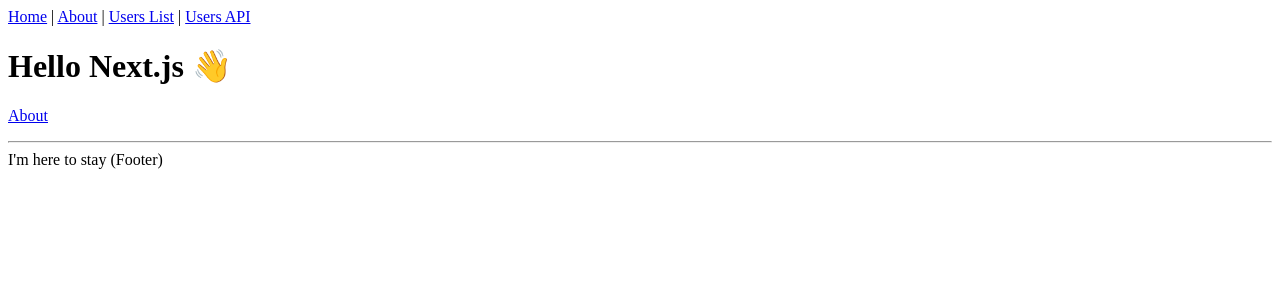
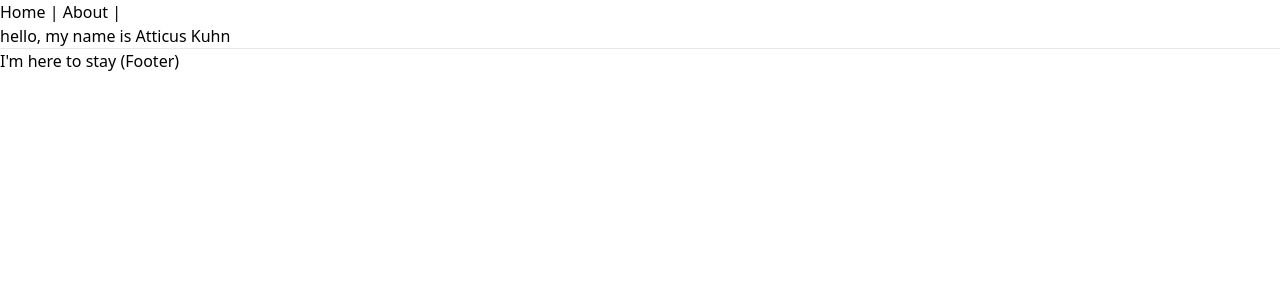
Before and after one commit to AtticusKuhn/atticuskuhn.github.io, a Next.js app: page / in a window 1280 px wide. Shown: the top 300 px of the page. Built offline with nearby package versions, Linux system fonts and the light colour scheme.

Commit message:
inital commit

```diff
--- a/components/Layout.tsx
+++ b/components/Layout.tsx
@@ -14,7 +14,7 @@
       <meta charSet="utf-8" />
       <meta name="viewport" content="initial-scale=1.0, width=device-width" />
     </Head>
-    <header>
+    <header className="mx-auto">
       <nav>
         <Link href="/">
           <a>Home</a>
@@ -24,10 +24,7 @@
           <a>About</a>
         </Link>{' '}
         |{' '}
-        <Link href="/users">
-          <a>Users List</a>
-        </Link>{' '}
-        | <a href="/api/users">Users API</a>
+
       </nav>
     </header>
     {children}
--- a/package.json
+++ b/package.json
@@ -15,6 +15,8 @@
     "@types/node": "^12.12.21",
     "@types/react": "^17.0.2",
     "@types/react-dom": "^17.0.1",
+    "postcss-preset-env": "^7.2.3",
+    "tailwindcss": "^3.0.15",
     "typescript": "4.0"
   }
 }
--- /dev/null
+++ b/pages/_app.tsx
@@ -0,0 +1,10 @@
+import React from 'react'
+import { AppProps } from 'next/app'
+
+import '../styles/index.css'
+
+function MyApp({ Component, pageProps }: AppProps) {
+    return <Component {...pageProps} />
+}
+
+export default MyApp
--- a/pages/api/users/index.ts
+++ /dev/null
@@ -1,16 +0,0 @@
-import { NextApiRequest, NextApiResponse } from 'next'
-import { sampleUserData } from '../../../utils/sample-data'
-
-const handler = (_req: NextApiRequest, res: NextApiResponse) => {
-  try {
-    if (!Array.isArray(sampleUserData)) {
-      throw new Error('Cannot find user data')
-    }
-
-    res.status(200).json(sampleUserData)
-  } catch (err: any) {
-    res.status(500).json({ statusCode: 500, message: err.message })
-  }
-}
-
-export default handler
--- a/pages/index.tsx
+++ b/pages/index.tsx
@@ -1,14 +1,10 @@
-import Link from 'next/link'
+// import Link from 'next/link'
 import Layout from '../components/Layout'
 
 const IndexPage = () => (
-  <Layout title="Home | Next.js + TypeScript Example">
-    <h1>Hello Next.js 👋</h1>
-    <p>
-      <Link href="/about">
-        <a>About</a>
-      </Link>
-    </p>
+  <Layout>
+    hello, my name is Atticus Kuhn
+
   </Layout>
 )
 
--- /dev/null
+++ b/postcss.config.js
@@ -0,0 +1,6 @@
+module.exports = {
+    plugins: [
+        'tailwindcss',
+        'postcss-preset-env',
+    ],
+}
--- /dev/null
+++ b/styles/index.css
@@ -0,0 +1,7 @@
+/* @tailwind base;
+@tailwind components;
+@tailwind utilities; */
+@import 'tailwindcss/base';
+@import 'tailwindcss/components';
+/* @import './base.css'; */
+@import 'tailwindcss/utilities';
--- /dev/null
+++ b/tailwind.config.js
@@ -0,0 +1,51 @@
+function withOpacity(variableName) {
+  return ({ opacityValue }) => {
+    if (opacityValue !== undefined) {
+      return `rgba(var(${variableName}), ${opacityValue})`;
+    }
+    return `rgb(var(${variableName}))`;
+  };
+}
+module.exports = {
+  content: ['./pages/**/*.{js,jsx,ts,tsx}'],
+  theme: {
+    extend: {
+      fontFamily: {
+        primary: ['Inter'],
+      },
+      colors: {
+        primary: {
+          // Customize it on globals.css :root
+          50: withOpacity('--tw-clr-primary-50'),
+          100: withOpacity('--tw-clr-primary-100'),
+          200: withOpacity('--tw-clr-primary-200'),
+          300: withOpacity('--tw-clr-primary-300'),
+          400: withOpacity('--tw-clr-primary-400'),
+          500: withOpacity('--tw-clr-primary-500'),
+          600: withOpacity('--tw-clr-primary-600'),
+          700: withOpacity('--tw-clr-primary-700'),
+          800: withOpacity('--tw-clr-primary-800'),
+          900: withOpacity('--tw-clr-primary-900'),
+        },
+        dark: '#222222',
+      },
+      keyframes: {
+        flicker: {
+          '0%, 19.999%, 22%, 62.999%, 64%, 64.999%, 70%, 100%': {
+            opacity: 0.99,
+            filter:
+              'drop-shadow(0 0 1px rgba(252, 211, 77)) drop-shadow(0 0 15px rgba(245, 158, 11)) drop-shadow(0 0 1px rgba(252, 211, 77))',
+          },
+          '20%, 21.999%, 63%, 63.999%, 65%, 69.999%': {
+            opacity: 0.4,
+            filter: 'none',
+          },
+        },
+      },
+      animation: {
+        flicker: 'flicker 3s linear infinite',
+      },
+    },
+  },
+  plugins: [],
+};
```
Also changed, not shown: pages/users/[id].tsx (deleted, +0 -61 lines), pages/users/index.tsx (deleted, +0 -37 lines), pages/blog/[slug].tsx (added), pages/blog/index.tsx (added), 1 other file (tests, documents, lock files or other folders).
